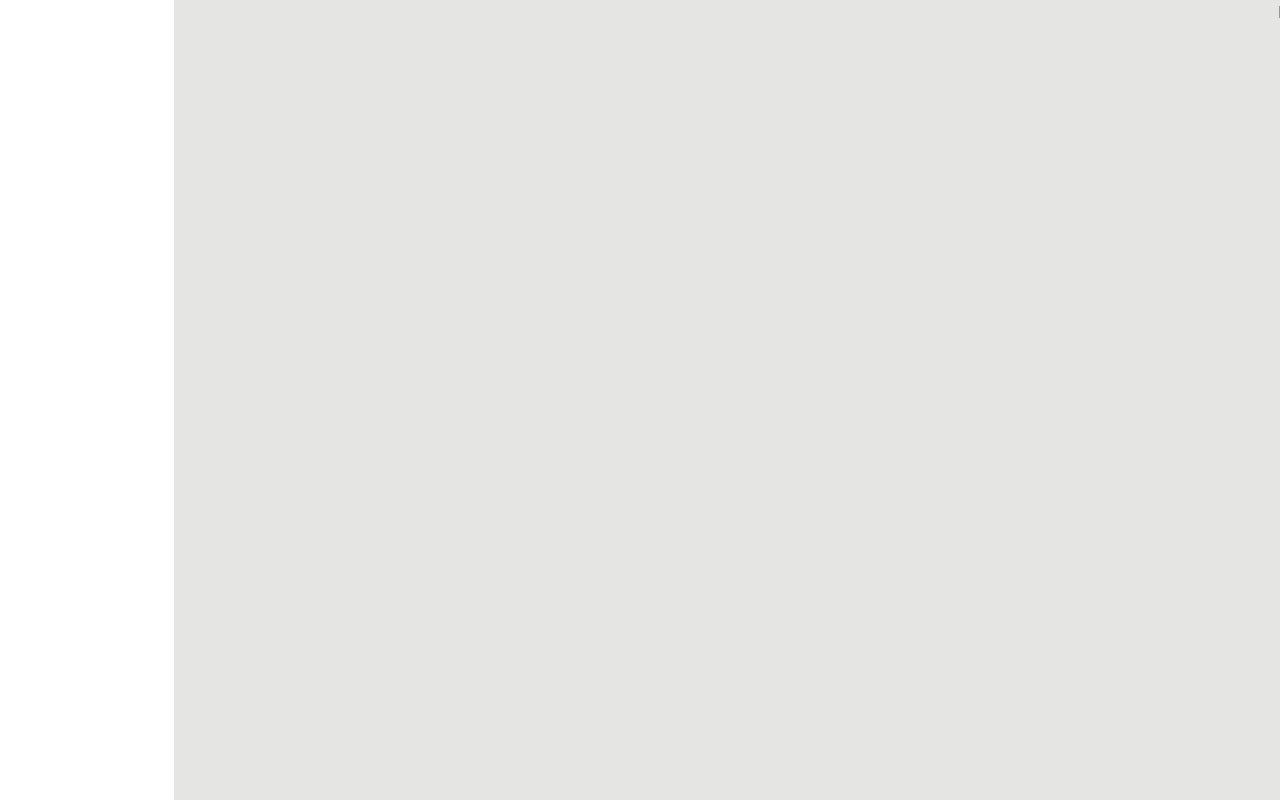
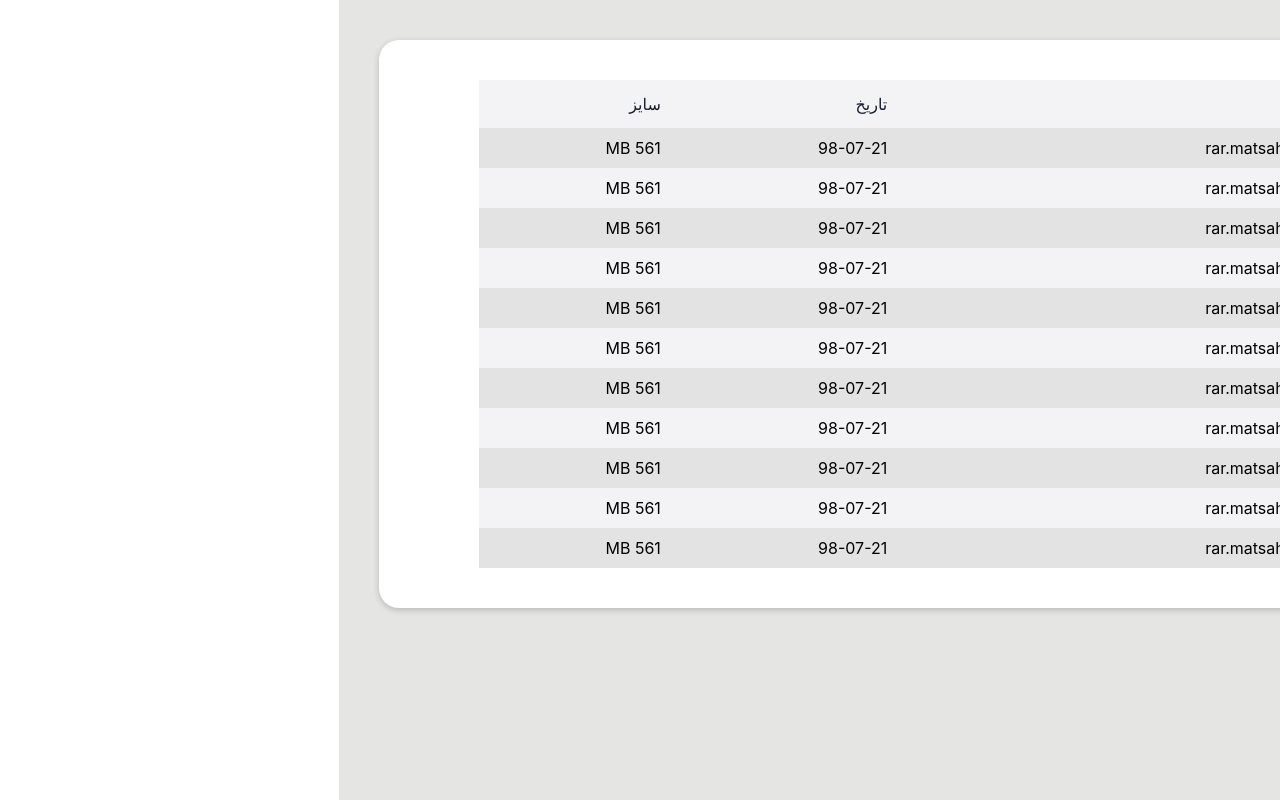
Before and after one commit to jedimahdi/i-shan, a Vue app: page /download in a window 1280 px wide. Built offline with nearby package versions, Linux system fonts and the light colour scheme; what vue-apexcharts would draw is missing.

Commit message:
add downloads page ui

```diff
--- /dev/null
+++ b/src/components/DownloadsTable/DownloadsTable.vue
@@ -0,0 +1,107 @@
+<template>
+  <table id="downloads-table">
+    <thead>
+      <tr>
+        <th>اسم فایل</th>
+        <th>تاریخ</th>
+        <th>سایز</th>
+      </tr>
+    </thead>
+    <tbody>
+      <tr>
+        <td>rar.matsah irima davaj</td>
+        <td>98-07-21</td>
+        <td>561 MB</td>
+      </tr>
+      <tr>
+        <td>rar.matsah irima davaj</td>
+        <td>98-07-21</td>
+        <td>561 MB</td>
+      </tr>
+      <tr>
+        <td>rar.matsah irima davaj</td>
+        <td>98-07-21</td>
+        <td>561 MB</td>
+      </tr>
+      <tr>
+        <td>rar.matsah irima davaj</td>
+        <td>98-07-21</td>
+        <td>561 MB</td>
+      </tr>
+      <tr>
+        <td>rar.matsah irima davaj</td>
+        <td>98-07-21</td>
+        <td>561 MB</td>
+      </tr>
+      <tr>
+        <td>rar.matsah irima davaj</td>
+        <td>98-07-21</td>
+        <td>561 MB</td>
+      </tr>
+      <tr>
+        <td>rar.matsah irima davaj</td>
+        <td>98-07-21</td>
+        <td>561 MB</td>
+      </tr>
+      <tr>
+        <td>rar.matsah irima davaj</td>
+        <td>98-07-21</td>
+        <td>561 MB</td>
+      </tr>
+      <tr>
+        <td>rar.matsah irima davaj</td>
+        <td>98-07-21</td>
+        <td>561 MB</td>
+      </tr>
+      <tr>
+        <td>rar.matsah irima davaj</td>
+        <td>98-07-21</td>
+        <td>561 MB</td>
+      </tr>
+      <tr>
+        <td>rar.matsah irima davaj</td>
+        <td>98-07-21</td>
+        <td>561 MB</td>
+      </tr>
+    </tbody>
+  </table>
+</template>
+
+<script>
+export default {
+  name: "MarksTable"
+};
+</script>
+
+<style scoped>
+#downloads-table {
+  border-collapse: collapse;
+  width: 100%;
+  border-radius: 10px;
+}
+
+#downloads-table td,
+#downloads-table th {
+  padding: 8px;
+}
+
+#downloads-table tr:nth-child(odd) {
+  background-color: #e3e3e3ff;
+}
+#downloads-table tr:nth-child(even) {
+  background-color: #f3f3f5ff;
+}
+
+#downloads-table tr:hover {
+  background-color: #ddd;
+}
+
+#downloads-table th {
+  padding-top: 12px;
+  padding-bottom: 12px;
+  text-align: right;
+  background-color: #f3f3f5ff;
+  color: #191e2eff;
+  font-weight: 400;
+}
+</style>
--- /dev/null
+++ b/src/components/MarksTable/MarksTable.vue
@@ -0,0 +1,119 @@
+<template>
+  <table id="grades-table">
+    <thead>
+      <tr>
+        <th>موضوعات</th>
+        <th>هفته اول</th>
+        <th>هفته دوم</th>
+        <th>هفته سوم</th>
+        <th>هفته چهارم</th>
+        <th>هفته پنجم</th>
+        <th>هفته ششم</th>
+        <th>هفته هفتم</th>
+        <th>میانگین نمرات</th>
+      </tr>
+    </thead>
+    <tfoot>
+      <tr>
+        <td>نمره کل</td>
+        <td>35</td>
+        <td>78</td>
+        <td>24</td>
+        <td>78</td>
+        <td>92</td>
+        <td>100</td>
+        <td>100</td>
+        <td>93</td>
+      </tr>
+    </tfoot>
+    <tbody>
+      <tr>
+        <td>نورپردازی فضاهای داخلی</td>
+        <td>78</td>
+        <td>78</td>
+        <td>78</td>
+        <td>78</td>
+        <td>78</td>
+        <td>78</td>
+        <td>78</td>
+        <td>78</td>
+      </tr>
+      <tr>
+        <td>استفاده از دوربین</td>
+        <td>50</td>
+        <td>50</td>
+        <td>50</td>
+        <td>50</td>
+        <td>50</td>
+        <td>50</td>
+        <td>50</td>
+        <td>50</td>
+      </tr>
+      <tr>
+        <td>فضاسازی</td>
+        <td>63</td>
+        <td>63</td>
+        <td>63</td>
+        <td>63</td>
+        <td>63</td>
+        <td>63</td>
+        <td>63</td>
+        <td>63</td>
+      </tr>
+      <tr>
+        <td>استخوان بندی</td>
+        <td>59</td>
+        <td>59</td>
+        <td>59</td>
+        <td>59</td>
+        <td>59</td>
+        <td>59</td>
+        <td>59</td>
+        <td>59</td>
+      </tr>
+    </tbody>
+  </table>
+</template>
+
+<script>
+export default {
+  name: "MarksTable"
+};
+</script>
+
+<style scoped>
+#grades-table {
+  border-collapse: collapse;
+  width: 100%;
+  border-radius: 10px;
+}
+
+#grades-table td,
+#grades-table th {
+  padding: 8px;
+}
+
+#grades-table tr:nth-child(even) {
+  background-color: #e3e3e3ff;
+}
+
+#grades-table tr:hover {
+  background-color: #ddd;
+}
+
+#grades-table th {
+  padding-top: 12px;
+  padding-bottom: 12px;
+  text-align: center;
+  background-color: #f37035ff;
+  color: #e3e3e3ff;
+}
+
+#grades-table th:nth-child(even) {
+  color: #f37035ff;
+  background: #e3e3e3ff;
+}
+#grades-table tfoot tr {
+  background-color: #42b547ff;
+}
+</style>
--- a/src/views/Download.vue
+++ b/src/views/Download.vue
@@ -1,13 +1,30 @@
 <template>
-  <div class="download">
-    Download
+  <div class="downloads-page">
+    <Box class="download">
+      <DownloadsTable />
+    </Box>
   </div>
 </template>
 
 <script>
+import DownloadsTable from "../components/DownloadsTable/DownloadsTable";
+import Box from "../components/Box/Box";
+
 export default {
-  name: "Download"
+  name: "Download",
+  components: {
+    DownloadsTable,
+    Box
+  }
 };
 </script>
 
-<style scoped></style>
+<style scoped>
+.downloads-page {
+  padding: 40px;
+}
+.download {
+  background-color: #fff;
+  padding: 40px 100px;
+}
+</style>
--- a/src/views/Marks.vue
+++ b/src/views/Marks.vue
@@ -27,80 +27,7 @@
     </Box>
 
     <Box class="grade-table">
-      <table id="grades-table">
-        <thead>
-          <tr>
-            <th>موضوعات</th>
-            <th>هفته اول</th>
-            <th>هفته دوم</th>
-            <th>هفته سوم</th>
-            <th>هفته چهارم</th>
-            <th>هفته پنجم</th>
-            <th>هفته ششم</th>
-            <th>هفته هفتم</th>
-            <th>میانگین نمرات</th>
-          </tr>
-        </thead>
-        <tfoot>
-          <tr>
-            <td>نمره کل</td>
-            <td>35</td>
-            <td>78</td>
-            <td>24</td>
-            <td>78</td>
-            <td>92</td>
-            <td>100</td>
-            <td>100</td>
-            <td>93</td>
-          </tr>
-        </tfoot>
-        <tbody>
-          <tr>
-            <td>نورپردازی فضاهای داخلی</td>
-            <td>78</td>
-            <td>78</td>
-            <td>78</td>
-            <td>78</td>
-            <td>78</td>
-            <td>78</td>
-            <td>78</td>
-            <td>78</td>
-          </tr>
-          <tr>
-            <td>استفاده از دوربین</td>
-            <td>50</td>
-            <td>50</td>
-            <td>50</td>
-            <td>50</td>
-            <td>50</td>
-            <td>50</td>
-            <td>50</td>
-            <td>50</td>
-          </tr>
-          <tr>
-            <td>فضاسازی</td>
-            <td>63</td>
-            <td>63</td>
-            <td>63</td>
-            <td>63</td>
-            <td>63</td>
-            <td>63</td>
-            <td>63</td>
-            <td>63</td>
-          </tr>
-          <tr>
-            <td>استخوان بندی</td>
-            <td>59</td>
-            <td>59</td>
-            <td>59</td>
-            <td>59</td>
-            <td>59</td>
-            <td>59</td>
-            <td>59</td>
-            <td>59</td>
-          </tr>
-        </tbody>
-      </table>
+      <MarksTable />
     </Box>
 
     <Box>
@@ -115,6 +42,7 @@ import Box from "../components/Box/Box";
 import CustomSelect from "../components/CustomSelect/CustomSelect";
 import RadarChart from "../components/RadarChart/RadarChart";
 import LineChart from "../components/LineChart/LineChart";
+import MarksTable from "../components/MarksTable/MarksTable";
 
 export default {
   name: "Marks",
@@ -122,7 +50,8 @@ export default {
     RadarChart,
     Box,
     CustomSelect,
-    LineChart
+    LineChart,
+    MarksTable
   }
 };
 </script>
@@ -163,43 +92,4 @@ export default {
 .average-total-marks {
   color: #f3976fff;
 }
-
-.grade-table {
-  overflow-x: auto;
-}
-
-#grades-table {
-  border-collapse: collapse;
-  width: 100%;
-  border-radius: 10px;
-}
-
-#grades-table td,
-#grades-table th {
-  padding: 8px;
-}
-
-#grades-table tr:nth-child(even) {
-  background-color: #e3e3e3ff;
-}
-
-#grades-table tr:hover {
-  background-color: #ddd;
-}
-
-#grades-table th {
-  padding-top: 12px;
-  padding-bottom: 12px;
-  text-align: center;
-  background-color: #f37035ff;
-  color: #e3e3e3ff;
-}
-
-#grades-table th:nth-child(even) {
-  color: #f37035ff;
-  background: #e3e3e3ff;
-}
-#grades-table tfoot tr {
-  background-color: #42b547ff;
-}
 </style>
```
